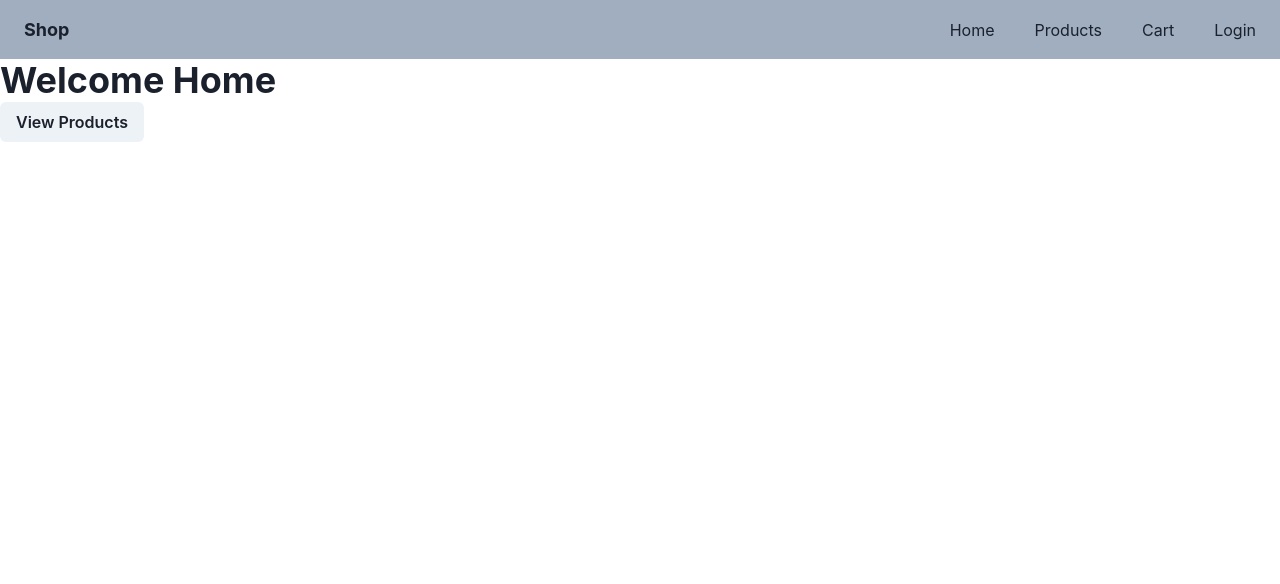
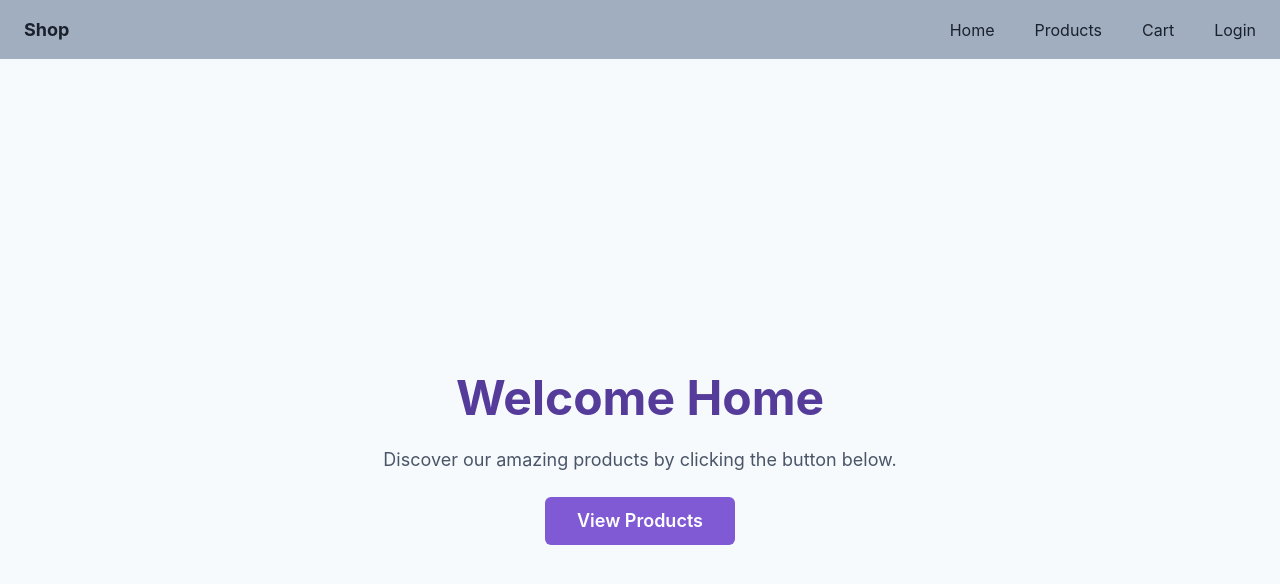
Before and after one commit to karthikacharya26/E-commerce, a React (Vite) app: page / in a window 1280 px wide. Shown: the top 584 px of the page. Built offline with nearby package versions, Linux system fonts and the light colour scheme.

Commit message:
Added some styling to home page

```diff
--- a/src/components/Home.jsx
+++ b/src/components/Home.jsx
@@ -1,17 +1,36 @@
-import { Box, Button, Heading } from "@chakra-ui/react";
+import { Box, Button, Heading, VStack, Text } from "@chakra-ui/react";
 import React from "react";
 import { useNavigate } from "react-router-dom";
 
 const Home = () => {
-
-    const navigate = useNavigate();
-
-
+  const navigate = useNavigate();
 
   return (
-    <Box>
-      <Heading>Welcome Home</Heading>
-      <Button onClick={()=>navigate('/products')}>View Products</Button>
+    <Box
+      display="flex"
+      justifyContent="center"
+      alignItems="center"
+      height="100vh"
+      bg="gray.50"
+      p={5}
+    >
+      <VStack spacing={6} textAlign="center">
+        <Heading as="h1" size="2xl" color="purple.700">
+          Welcome Home
+        </Heading>
+        <Text fontSize="lg" color="gray.600">
+          Discover our amazing products by clicking the button below.
+        </Text>
+        <Button
+          onClick={() => navigate('/products')}
+          colorScheme="purple"
+          size="lg"
+          px={8}
+          py={6}
+        >
+          View Products
+        </Button>
+      </VStack>
     </Box>
   );
 };
```
